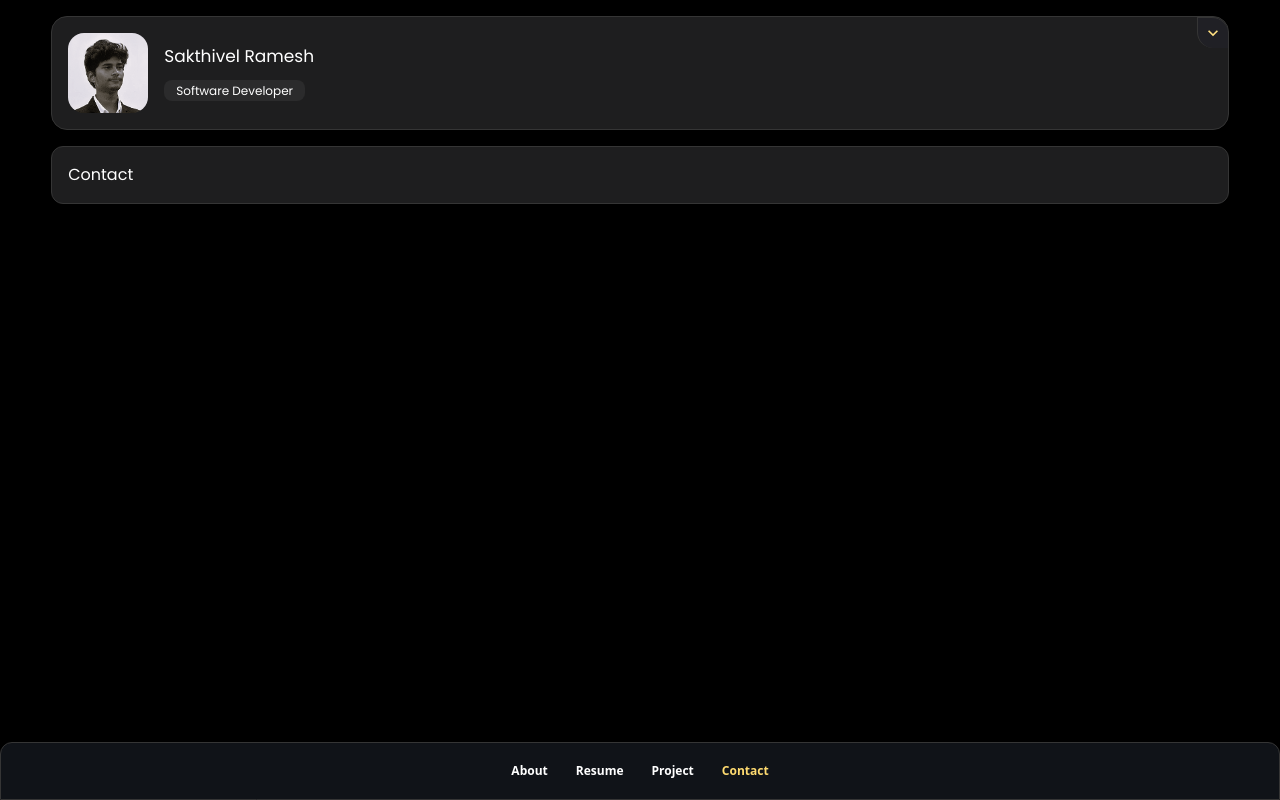
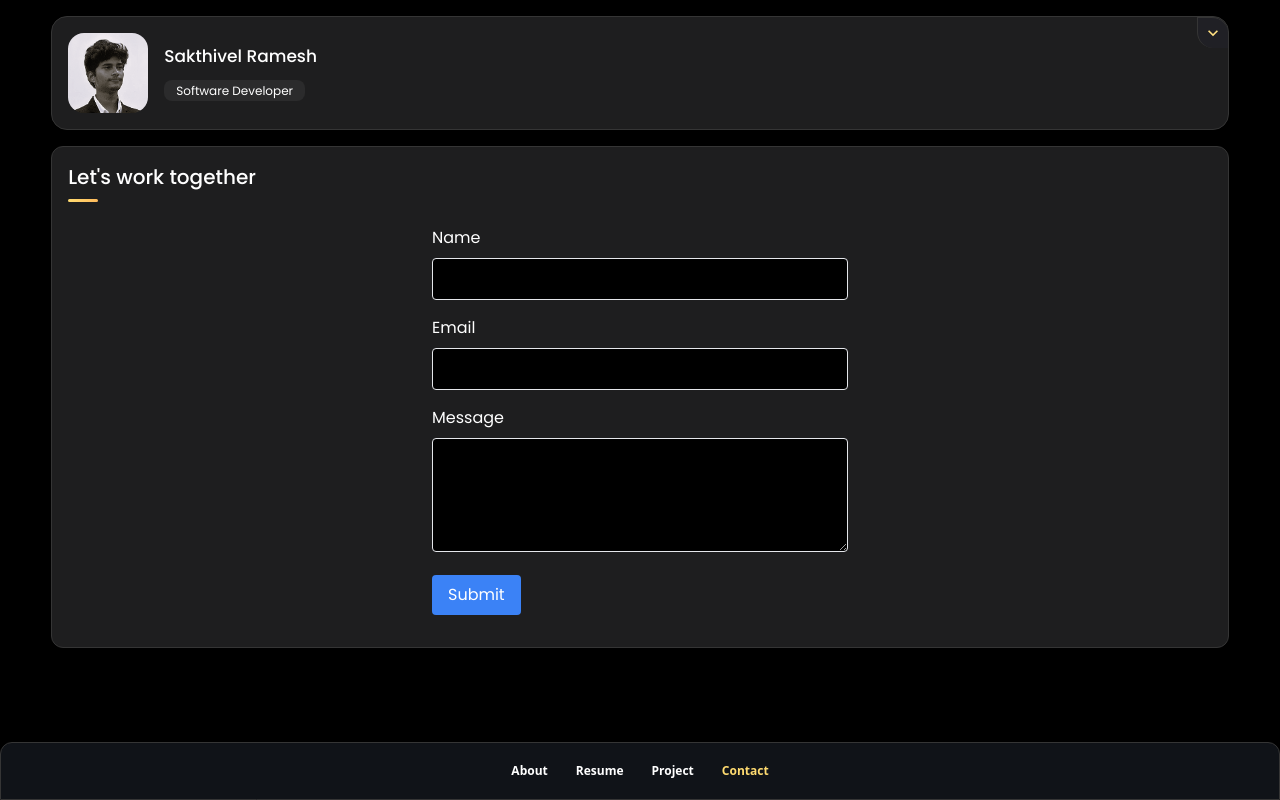
Before and after one commit to sakthivel155/Portfolio, a React (Vite) app: page /contact in a window 1280 px wide. Built offline with nearby package versions, Linux system fonts and the light colour scheme.

Commit message:
complete the contact implement

```diff
--- /dev/null
+++ b/src/components/ContactForm.jsx
@@ -0,0 +1,97 @@
+import { useState } from 'react';
+
+const ContactForm = () => {
+  const [formData, setFormData] = useState({
+    name: '',
+    email: '',
+    message: ''
+  });
+
+  const handleChange = (e) => {
+    const { name, value } = e.target;
+    setFormData(prevState => ({
+      ...prevState,
+      [name]: value
+    }));
+  };
+
+  const handleSubmit = async (e) => {
+    e.preventDefault();
+    try {
+      const response = await fetch('/api/send-email', {
+        method: 'POST',
+        headers: {
+          'Content-Type': 'application/json',
+        },
+        body: JSON.stringify({
+          to: 'sakthivelramesh.work@gmail.com',
+          ...formData
+        })
+      });
+
+      if (response.ok) {
+        alert('Message sent successfully!');
+        // Reset form after successful submission
+        setFormData({
+          name: '',
+          email: '',
+          message: ''
+        });
+      } else {
+        alert('Failed to send message. Please try again.');
+      }
+    } catch (error) {
+      console.error('Error:', error);
+      alert('An error occurred. Please try again.');
+    }
+  };
+
+  return (
+    <form onSubmit={handleSubmit} className="max-w-md mx-auto p-4">
+      <div className="mb-4">
+        <label htmlFor="name" className="block mb-2">Name</label>
+        <input
+          type="text"
+          id="name"
+          name="name"
+          value={formData.name}
+          onChange={handleChange}
+          required
+          className="w-full px-3 py-2 border rounded bg-black"
+        />
+      </div>
+      <div className="mb-4">
+        <label htmlFor="email" className="block mb-2">Email</label>
+        <input
+          type="email"
+          id="email"
+          name="email"
+          value={formData.email}
+          onChange={handleChange}
+          required
+          className="w-full px-3 py-2 border rounded bg-black"
+        />
+      </div>
+      <div className="mb-4">
+        <label htmlFor="message" className="block mb-2">Message</label>
+        <textarea
+          id="message"
+          name="message"
+          value={formData.message}
+          onChange={handleChange}
+          required
+          className="w-full px-3 py-2 border rounded bg-black"
+          rows="4"
+        ></textarea>
+      </div>
+      <button
+        type="submit"
+        className="submit-btn bg-blue-500 text-white px-4 py-2 rounded hover:bg-blue-600"
+      >
+        Submit
+      </button>
+    </form>
+  );
+};
+
+export default ContactForm;
--- a/src/components/Header.jsx
+++ b/src/components/Header.jsx
@@ -25,7 +25,7 @@ function Header() {
                     <img className='scale-[2.3] pt-3 pr-1' src={profileAvatar} alt="" />
                 </div>
                 <div>
-                    <h1 className="text-[17px] mb-[8px]">Sakthivel Ramesh</h1>
+                    <h1 className="text-[17px] mb-[8px] font-[Poppins-medium]">Sakthivel Ramesh</h1>
                     <span className='text-xs bg-[#2B2B2C] px-3 py-[2px] rounded-lg'>Software Developer</span>
                 </div>
             </div>
--- a/src/index.css
+++ b/src/index.css
@@ -5,6 +5,11 @@
 @font-face {
     font-family: 'Poppins';
     src: url('./assets/fonts/Poppins/Poppins-Regular.ttf');
+    font-display: swap;
+}
+@font-face {
+    font-family: 'Poppins-medium';
+    src: url('./assets//fonts/Poppins/Poppins-Medium.ttf');
     font-display: swap;
 }
 
--- a/src/pages/About.jsx
+++ b/src/pages/About.jsx
@@ -3,12 +3,12 @@ import iconCode from '../assets/icon-code.svg'
 function About() {
     return (
         <div className="bg-[#1E1E1F] border-[0.2px] border-[#353535] my-4 mb-16 rounded-xl p-4">
-            <h2 className="text-xl">About Me</h2>
+            <h2 className="text-xl font-[Poppins-medium]">About Me</h2>
             <div className="h-[3px] w-[30px] my-2 rounded bg-gradient-to-r from-[#FFDB70] to-[#FFBB5C]"></div>
             <p>I&apos;m Recent BCA graduate with 8.2 CGPA from Nandha Arts and Science College with solid foundation in computer science and web technologies. Specialized in React, JavaScript, and Java.</p>
             <p>Demonstrated commitment to continuous learning through completion of the 2024 Web Development Bootcamp on Udemy, complementing my formal education with practical, industry-relevant skills.</p>
             <p>Seeking an entry-level software development position where I can leverage my technical expertise, problem-solving abilities, and collaborative mindset to contribute to innovative projects and team success.</p>
-            <h3 className="my-2 text-lg">What I&apos;m Doing</h3>
+            <h3 className="my-2 text-lg font-[Poppins-medium]">What I&apos;m Doing</h3>
             <div className="relative bg-gradient-to-br from-[hsl(0,0%,25%)] to-[hsla(0,0%,25%,0)]  rounded-lg p-[1px] my-5">
                   <div className="flex flex-col gap-5 items-center text-center p-3 bg-[#242324] rounded-lg ">
                     <img src={iconDesign} alt="" className='w-12'/>
--- a/src/pages/Contact.jsx
+++ b/src/pages/Contact.jsx
@@ -1,7 +1,11 @@
+import ContactForm from "../components/ContactForm";
+
 function Contact() {
     return (
         <div className="bg-[#1E1E1F] border-[0.2px] border-[#353535] my-4 rounded-xl p-4">
-            <h1>Contact</h1>
+            <h1 className="text-xl font-[Poppins-medium]">Let&apos;s work together</h1>
+            <div className="h-[3px] w-[30px] my-2 rounded bg-gradient-to-r from-[#FFDB70] to-[#FFBB5C]"></div>
+            <ContactForm/>
         </div>
     );
 }
--- a/src/pages/Project.jsx
+++ b/src/pages/Project.jsx
@@ -4,7 +4,7 @@ import projectData from '../Data/DataStorage.js';
 function Project() {
     return (
         <div className="bg-[#1E1E1F] border-[0.2px] border-[#353535] my-4 mb-16 rounded-xl p-4">
-              <h2 className="text-lg">Projects</h2>
+              <h2 className="text-xl font-[Poppins-medium]">Projects</h2>
               <div className="h-[3px] w-[30px] my-2 rounded bg-gradient-to-r from-[#FFDB70] to-[#FFBB5C]"></div>
              <div className='projects-section'>
 
--- a/src/pages/Resume.jsx
+++ b/src/pages/Resume.jsx
@@ -4,7 +4,7 @@ function Resume() {
     return (
         <div className="bg-[#1E1E1F] border-[0.2px] border-[#353535] my-4 mb-16 rounded-xl p-4">
            <div className="flex items-center justify-between text-[0.8rem] ">
-             <h2 className="text-xl">Resume</h2>
+             <h2 className="text-xl font-[Poppins-medium]">Resume</h2>
              <span className="text-[#ceb15a] underline cursor-pointer"><a href="https://drive.google.com/file/d/1iJaKpcc-NhZLsvgRDzBPsrLy_jubb89s/view" target="_blank">myResume</a></span>
            </div>
            <div className="h-[3px] w-[30px] my-2 rounded bg-gradient-to-r from-[#FFDB70] to-[#FFBB5C]"></div>
```
